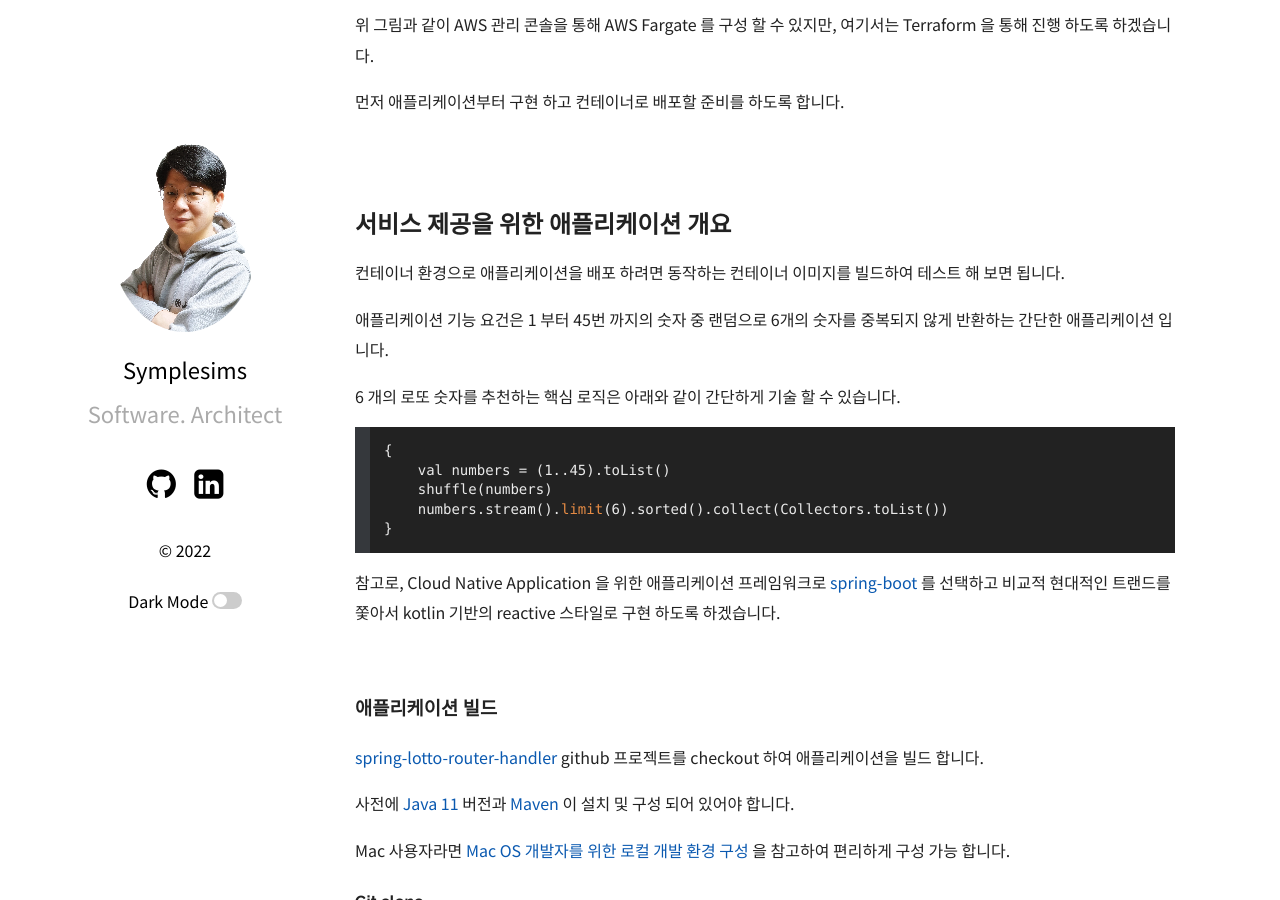
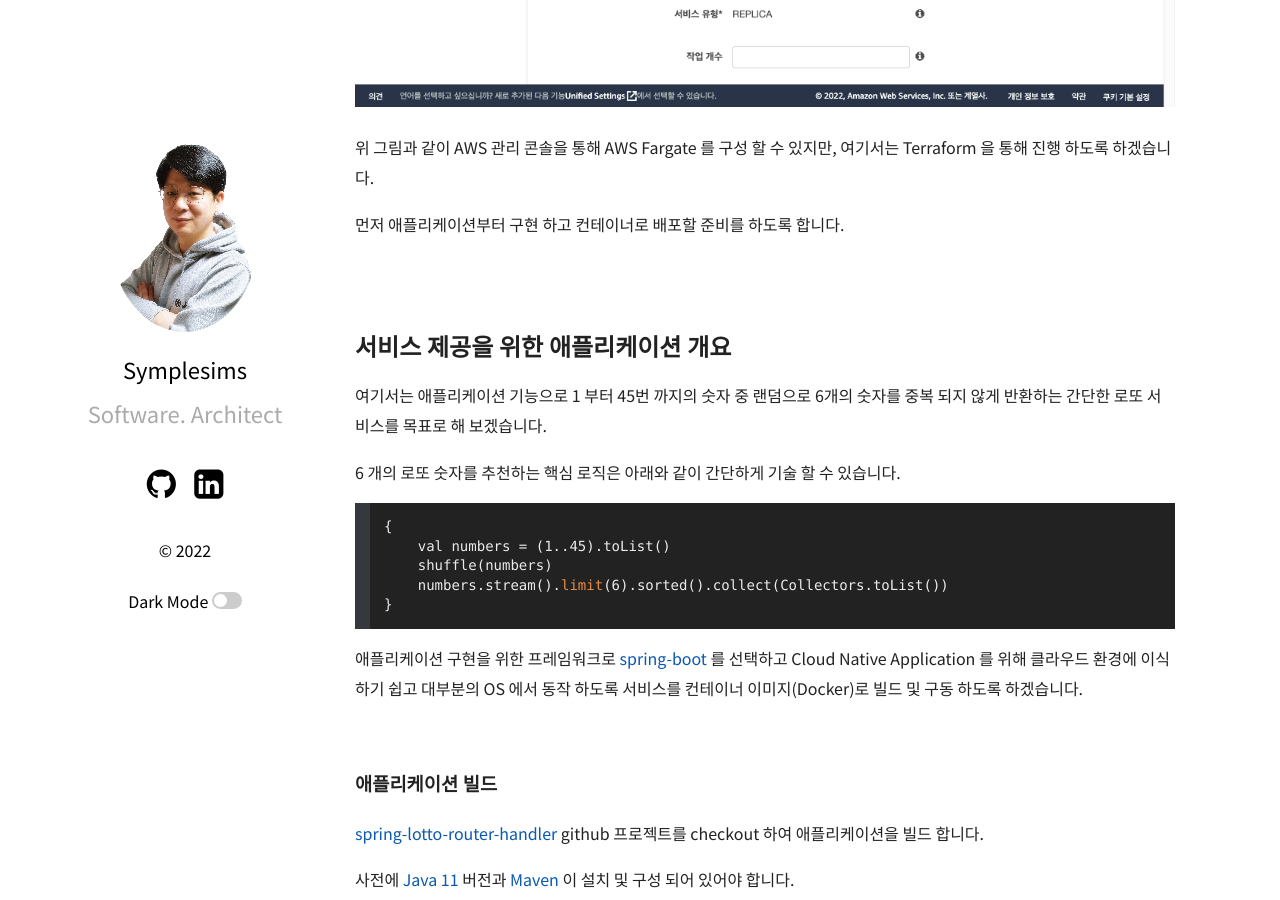
Before and after one commit to symplesims/symplesims.github.io, a Jekyll site: the page built from _posts/2022-01-15-automation-building-aws-fargate.md, in a window 1280 px wide and 900 px high, scrolled down 3736 px. Built offline with Jekyll 4.4.1, drawn with Linux system fonts in a browser that asks for light colours; nearby versions of some CDN libraries; some of the changed text lies outside the part shown.

Commit message:
Automation Building AWS Fargate & Deploy application 컨텐츠 보완

````diff
--- a/_posts/2022-01-15-automation-building-aws-fargate.md
+++ b/_posts/2022-01-15-automation-building-aws-fargate.md
@@ -17,18 +17,24 @@
 
 야기서는 인터넷 사용자에게 아주 간단한 API 를 서비스를 경험 하도록 AWS Fargate 로 배포하는 연습해 보겠습니다.
 
+
+<br><br>
+
+
 ## Pre-Requisite
 - 인터넷 사용자의 접근을 위해 DNS 서비스를 사전에 구성 해야 하는데 이 과정은 [AWS Route 53 을 통한 도메인 서비스 관리](https://symplesims.github.io/devops/route53/acm/hosting/2022/01/11/aws-route53.html) 를 참고 하기 바랍니다.
 - 애플리케이션 서비스의 기능은 로또 645 게임에서 6개의 번호를 추천하는 아주 간단한 API 를 서비스 하는 것을 목표로 하겠습니다.
   참고로, DevOps 는 서비스 중심의 개발 문화이므로 Life Cycle 을 `서비스 기획` > `애플리케이션 구현` > `애플리케이션 출시 및 돌봄` 의 흐름과도 같습니다.
 
-<br>
+
+<br><br>
+
 
 ## AWS ECS Fargate
 
 DevOps 가속화하는 기술 중 하나로 [AWS ECS Fargate](https://docs.aws.amazon.com/AmazonECS/latest/userguide/what-is-fargate.html) 는 컨테이너 기반으로 애플리케이션을 쉽게 배포하고 자동화된 관리 환경을 제공 합니다.
 
-<br>
+<br><br>
 
 ## Fargate 서비스 주요 구성 단계
 
@@ -38,19 +44,19 @@
 
 <br>
 
-#### 1. ECS Fargate 클러스터 생성
+### 1. ECS Fargate 클러스터 생성
 
 ![ecs-cluster](/assets/images/22q1/aws-fargate-0002.png)
 
 <br>
 
-#### 2. ECS 작업 정의 생성
+### 2. ECS 작업 정의 생성
 
 ![ecs-dd](/assets/images/22q1/aws-fargate-0003.png)
 
 <br>
 
-#### 3. ECS 서비스 생성
+### 3. ECS 서비스 생성
 
 ![ecs-ss](/assets/images/22q1/aws-fargate-0004.png)
 
@@ -58,15 +64,13 @@
 
 먼저 애플리케이션부터 구현 하고 컨테이너로 배포할 준비를 하도록 합니다.
 
+
 <br><br>
-
 
 
 ## 서비스 제공을 위한 애플리케이션 개요
 
-컨테이너 환경으로 애플리케이션을 배포 하려면 동작하는 컨테이너 이미지를 빌드하여 테스트 해 보면 됩니다.
-
-애플리케이션 기능 요건은 1 부터 45번 까지의 숫자 중 랜덤으로 6개의 숫자를 중복되지 않게 반환하는 간단한 애플리케이션 입니다.
+여기서는 애플리케이션 기능으로 1 부터 45번 까지의 숫자 중 랜덤으로 6개의 숫자를 중복 되지 않게 반환하는 간단한 로또 서비스를 목표로 해 보겠습니다.
 
 6 개의 로또 숫자를 추천하는 핵심 로직은 아래와 같이 간단하게 기술 할 수 있습니다.
 
@@ -78,8 +82,7 @@
 }
 ```
 
-참고로, Cloud Native Application 을 위한 애플리케이션 프레임워크로 [spring-boot](https://spring.io/projects/spring-boot) 를 선택하고 비교적 현대적인 트랜드를 쫓아서 kotlin 기반의 reactive 스타일로 구현 하도록 하겠습니다.
-
+애플리케이션 구현을 위한 프레임워크로 [spring-boot](https://spring.io/projects/spring-boot) 를 선택하고 Cloud Native Application 를 위해 클라우드 환경에 이식하기 쉽고 대부분의 OS 에서 동작 하도록 서비스를 컨테이너 이미지(Docker)로 빌드 및 구동 하도록 하겠습니다.
 
 <br>
 
@@ -90,18 +93,24 @@
 
 Mac 사용자라면 [Mac OS 개발자를 위한 로컬 개발 환경 구성](https://symplesims.github.io/development/setup/macos/2021/12/02/setup-development-environment-on-macos.html) 을 참고하여 편리하게 구성 가능 합니다.
 
-#### Git clone
+<br>
+
+### Git clone
 
 ```
 git clone https://github.com/chiwoo-samples/spring-lotto-router-handler.git
 ```
 
-#### Build
+<br>
+
+### Build
 ```
 cd spring-lotto-router-handler; mvn clean package -DskipTests=true
 ```
 
-#### Build Container Image
+<br>
+
+### Build Container Image
 
 ```
 docker build -t "lotto-service:1" -f ./docker/Dockerfile .
@@ -125,9 +134,11 @@
 ENTRYPOINT ["/app/entrypoint.sh"]
 ```
 
+<br>
+
 OpenJDK 기반의 AWS 프로덕션용 JVM 배포판인 [amazoncorretto](https://aws.amazon.com/ko/corretto/) 를 베이스 이미지로 사용 합니다.
 
-#### Container Image 확인
+### Container Image 확인
 docker images 명령어로 빌드된 컨테이너 이미지 및 버전을 확인 합니다.
 
 ```
@@ -136,7 +147,9 @@
 
 ![](/assets/images/22q1/aws-fargate-0005.png)
 
-#### Run Container
+<br>
+
+### Run Container
 docker run 명령어로 컨테이너를 실행하고 ps 명령어로 프로세서를 확인해 봅시다.
 ```
 docker run -d --name lotto-service --publish "0.0.0.0:8080:8080" lotto-service:1
@@ -146,20 +159,26 @@
 79d6f647dae8   lotto-service:1   "/app/entrypoint.sh"   6 seconds ago   Up 7 seconds   0.0.0.0:8080->8080/tcp   lotto-service
 ```
 
-#### 로컬 환경에서 기능 테스트
+<br>
+
+### 로컬 환경에서 기능 테스트
 ```
 curl -v -X GET 'http://localhost:8080/api/lotto/lucky' -H 'Content-Type: application/json'
 ```
 
 기능이 정상적으로 동작하는 것을 확인 하였다면 ECS Fargate 에 배포해 봅시다.
 
+
 <br><br>
+
 
 ## AWS Cloud 아키텍처
 
 애플리케이션 서비스를 위한 AWS Cloud 아키텍처를 다음과 같이 설계 하였습니다.
 
 ![](/assets/images/22q1/aws-fargate-1001.png)
+
+<br>
 
 ### 주요 리소스 개요
 - Route 53: 인터넷 사용자가 도메인 이름을 통해 서비스에 접근 합니다.
@@ -190,6 +209,7 @@
 
 위 정보를 기반으로 [Terraform](https://www.terraform.io/) 을 통해 자동화된 방식으로 프로비저닝 하도록 합니다.
 
+
 <br><br>
 
 
@@ -204,6 +224,7 @@
 
 테라폼 프로젝트는 [aws-fargate-magiclub](https://github.com/chiwoo-cloud-native/aws-fargate-magiclub.git) 를 참고 합니다.
 
+<br>
 
 ### Checkout
 
@@ -211,7 +232,9 @@
 git clone https://github.com/chiwoo-cloud-native/aws-fargate-magiclub.git
 ```
 
-## Build
+<br>
+
+### Build
 
 aws-fargate-magiclub 프로젝트엔 vpc, alb, fargate, lotto 애플리케이션 으로 각 폴더로 구분이 되어 있습니다.
 순서대로 각 프로젝트를 한번에 프로비저닝 할 수 있습니다.
@@ -229,15 +252,15 @@
 
 <br>
 
-## Test
+### Test
 우리가 배포한 lotto 애플리케이션 서비스가 동작하는지 cURL 명령을 통해 확인 합니다.
 ```
 curl --location -X GET 'http://lotto.mystarcraft.ml/api/lotto/lucky' -H 'Content-Type: application/json'
 ```
 
-<br>
+<br><br>
 
-## 결론
+## Conclusion
 
 과거엔 애플리케이션을 인터넷 서비스로 배포 하려면 수 개월에 걸쳐서 많은 작업을 해야 했습니다.
 
@@ -245,12 +268,15 @@
 
 하지만 클라우드 에서는, 지금 경험한 것과 같이 DevOps 의 중심 가치인 `고객`이 `원하는 서비스`를 빠르게 제공 하여 경험 하게 하고 `고객의 피드백 수렴`을 통해 `서비스의 가치를 지속적으로 높이는` 활동을 할 수 있게 되었습니다.
 
+# Appendix
+- [애플리케이션 코드 참조](https://github.com/chiwoo-samples/spring-lotto-router-handler.git)
+- [테라폼 코드 참조](https://github.com/chiwoo-cloud-native/aws-fargate-magiclub.git)
 
 <br><br>
 
-## 테라폼 코드 개요
+## Terraform Code Overview
 
-[Terraform]() 은 디렉토리 단위로 프로비저닝을 실행 합니다. REAL 인프라스트럭처의 상태를 `terraform.tfstate` 파일로 관리 합니다.
+[Terraform](https://www.terraform.io/) 은 디렉토리 단위로 프로비저닝을 실행 합니다. REAL 인프라스트럭처의 상태를 `terraform.tfstate` 파일로 관리 합니다.
 작성한 테라폼 코드와 terraform.tfstate 파일을 비교하여 리소스를 추가, 삭제, 갱신 작업을 통해 REAL 인프라스트럭처를 프로비저닝 및 동기화 하게 됩니다.
 
 <br>
````
